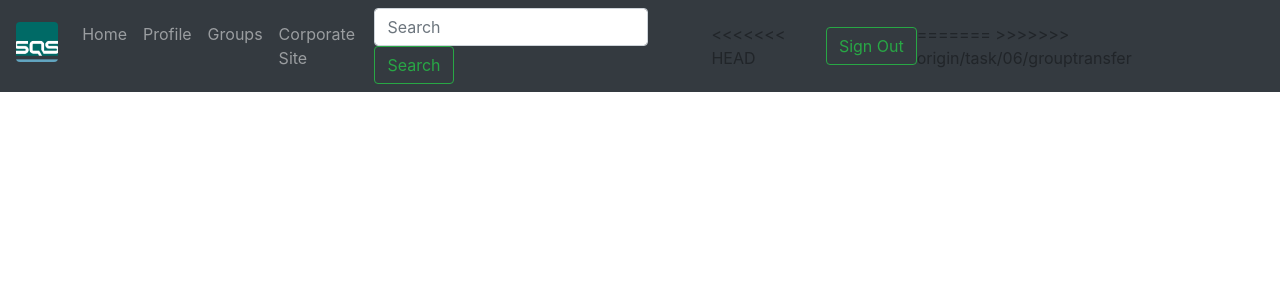
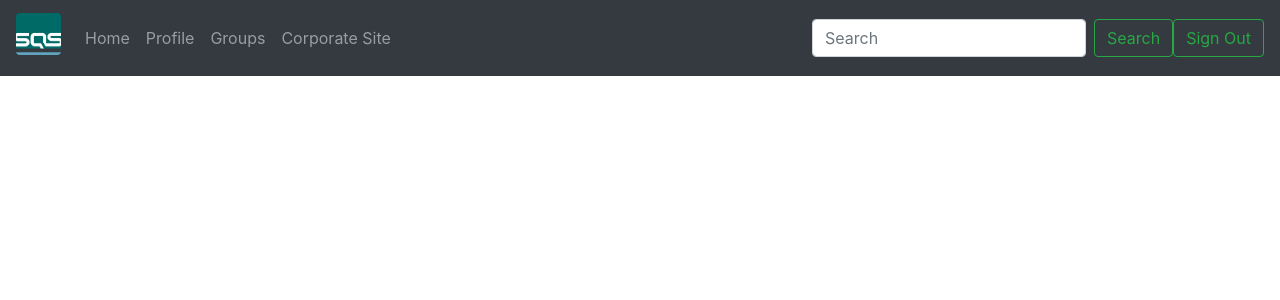
Before and after one commit to ConnorKunstek/SQSTraining, a PHP site: template src/views/header.php in a window 1280 px wide. Shown: the top 300 px of the page. Run offline with PHP 8.4, Linux system fonts and the light colour scheme; the template is opened without the code that fills it, so the values that code supplies are empty; the visitor is signed in with stand-in values (Sample User, id 1); some libraries are stand-ins or nearby versions.

Commit message:
fixed conflict

```diff
--- a/src/views/header.php
+++ b/src/views/header.php
@@ -79,13 +79,9 @@
            <input class="form-control mr-sm-2" type="text" placeholder="Search" aria-label="Search">
            <button class="btn btn-outline-success my-2 my-sm-0" type="submit">Search</button>
          </form>
-<<<<<<< HEAD
           <div class="">  </div>
           <form class = "for-inline my-2 my-lg-0" action="../sign_out/sign_out_controller.php">
               <button class="btn btn-outline-success my-2 my-sm-0" type="submit">Sign Out</button>
           </form>
-=======
-
->>>>>>> origin/task/06/grouptransfer
       </div>
     </nav>
```
